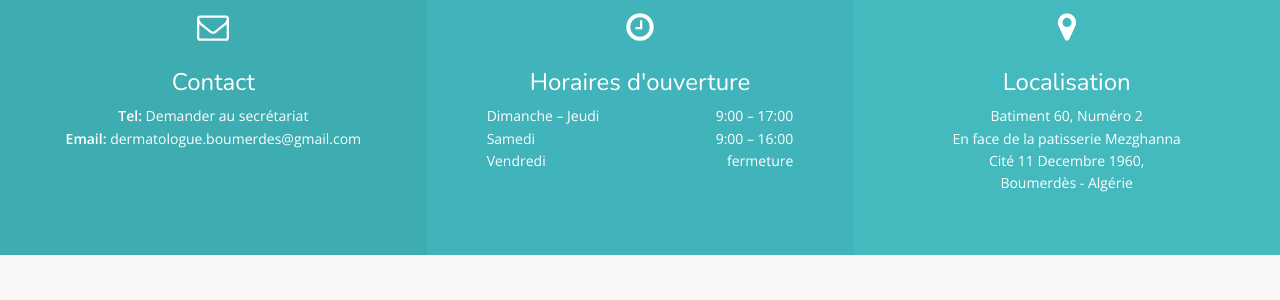
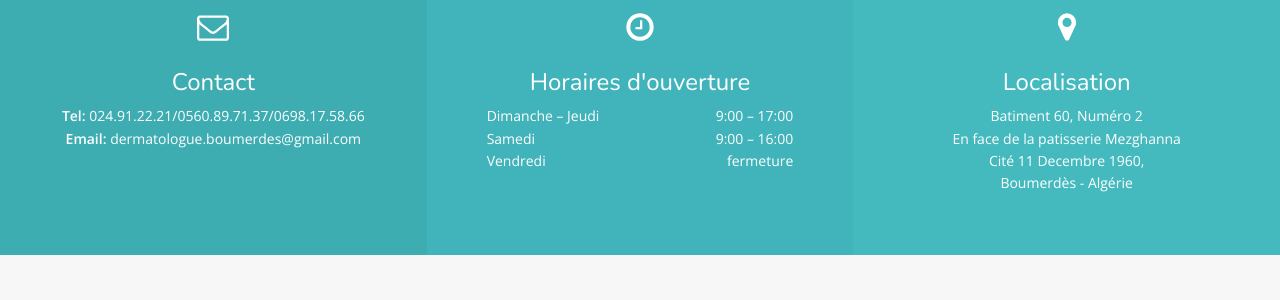
Before and after one commit to nabil-imadali/nabil-imadali.github.io, a Jekyll site: the page built from index.html, in a window 1280 px wide and 900 px high, scrolled down 698 px. Shown: the part 154-454 px from the top of the window. Built offline with Jekyll 4.4.1, drawn with Linux system fonts in a browser that asks for light colours; nearby versions of some CDN libraries.

Commit message:
ajout numerop secretariat

```diff
--- a/_config.yml
+++ b/_config.yml
@@ -16,7 +16,7 @@ api_token: # Enter API token here
 
 # Contact info
 contact:
-    phone: Demander au secrétariat
+    phone: 024.91.22.21/0560.89.71.37/0698.17.58.66
 #    emergency: 931 53 234
     email: dermatologue.boumerdes@gmail.com
     address: Batiment 60, Numéro 2 <br> En face de la patisserie Mezghanna <br> Cité 11 Decembre 1960, <br> Boumerdès - Algérie
```
